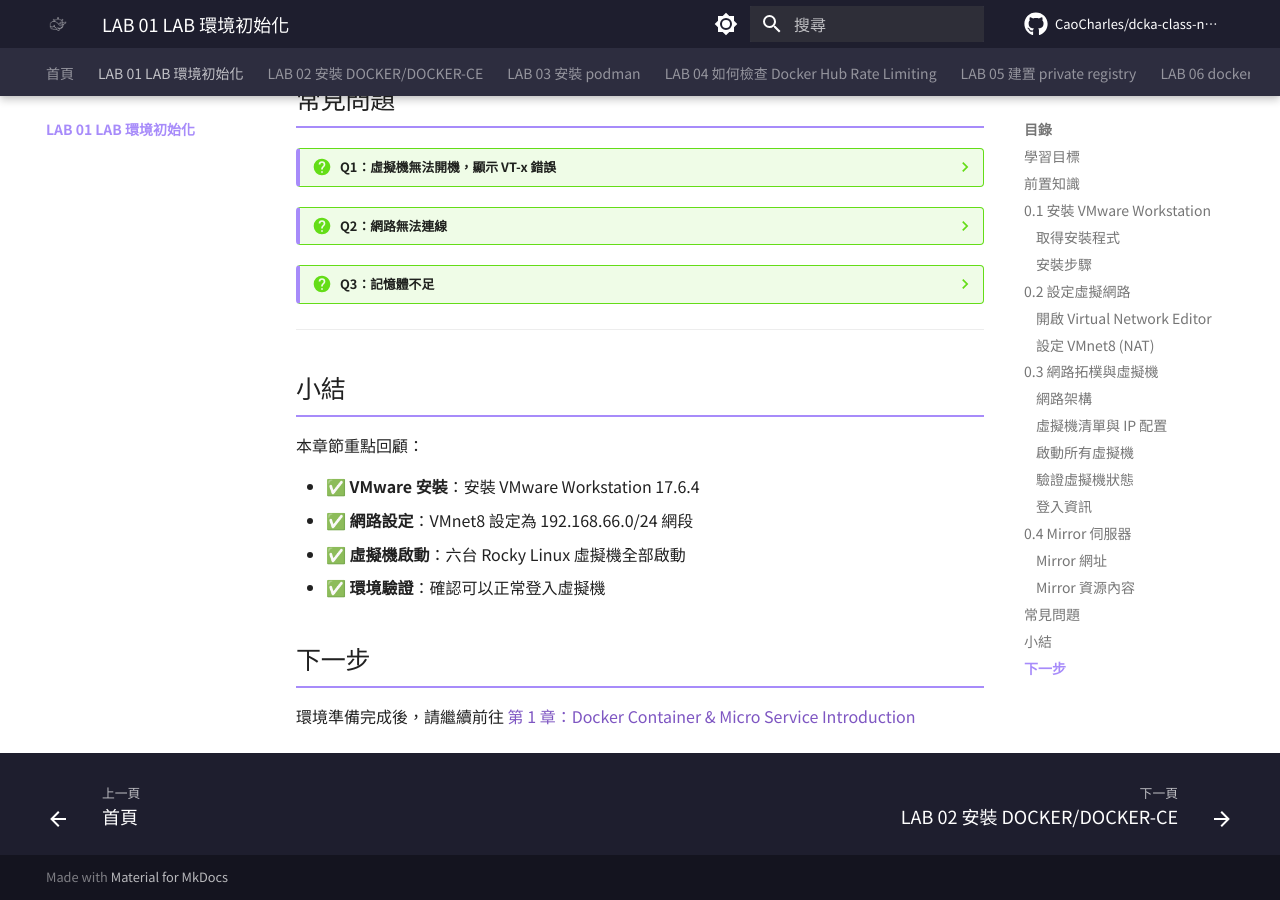
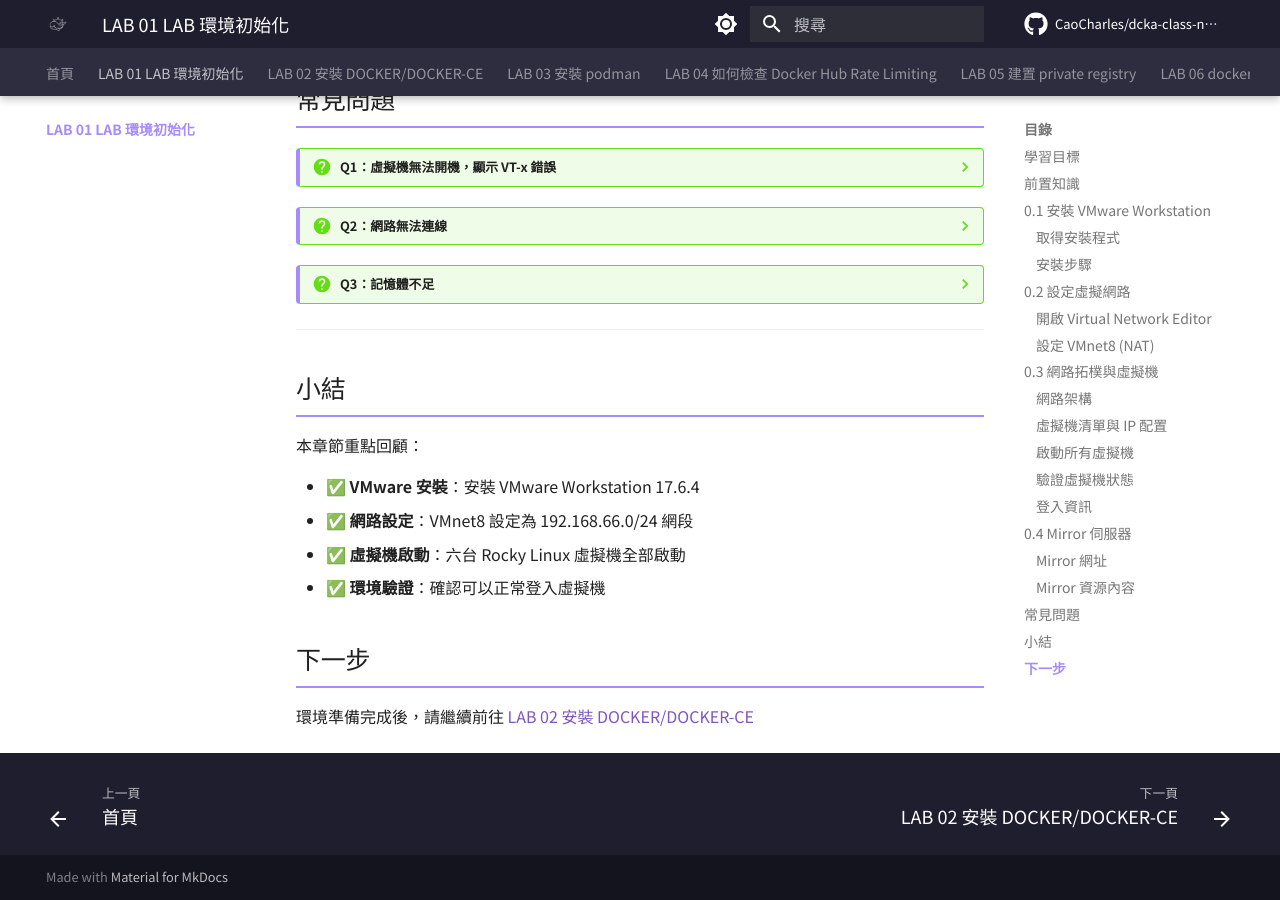
Before and after one commit to CaoCharles/dcka-class-notes, an MkDocs documentation site: the page built from docs/lab01_environment_setup.md, in a window 1280 px wide and 900 px high, scrolled down 8780 px. Built offline with MkDocs 1.6.1 and Material for MkDocs 9.7.7, drawn with Linux system fonts in a browser that asks for light colours; comment, search, counter and statistics services are not loaded.

Commit message:
Fix: Update links to new LAB files

```diff
--- a/docs/lab01_environment_setup.md
+++ b/docs/lab01_environment_setup.md
@@ -259,4 +259,4 @@
 
 ## 下一步
 
-環境準備完成後，請繼續前往 [第 1 章：Docker Container & Micro Service Introduction](01_docker_intro.md)
+環境準備完成後，請繼續前往 [LAB 02 安裝 DOCKER/DOCKER-CE](lab02_docker_install.md)
```
